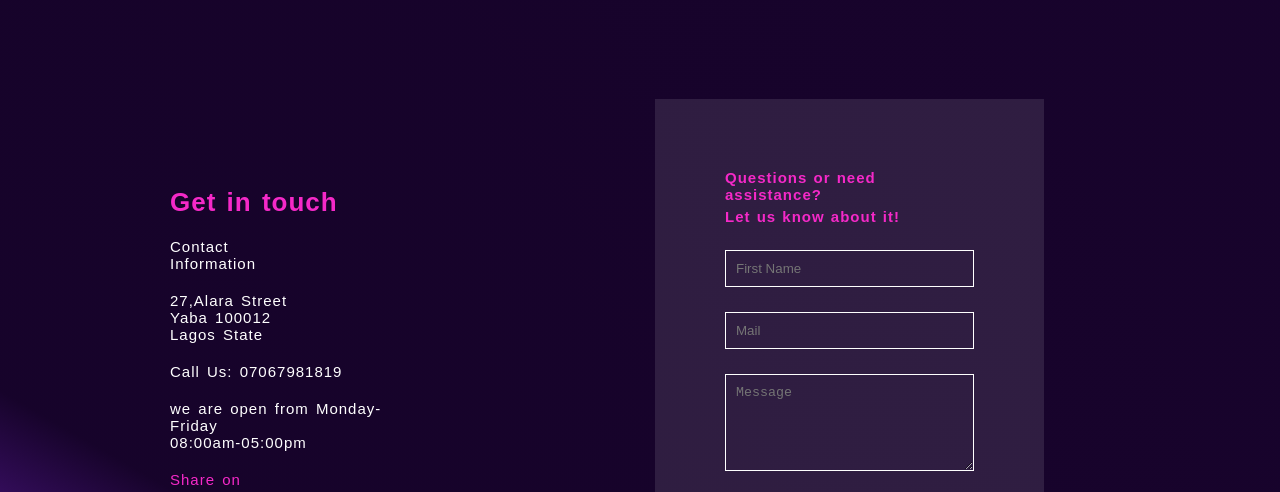
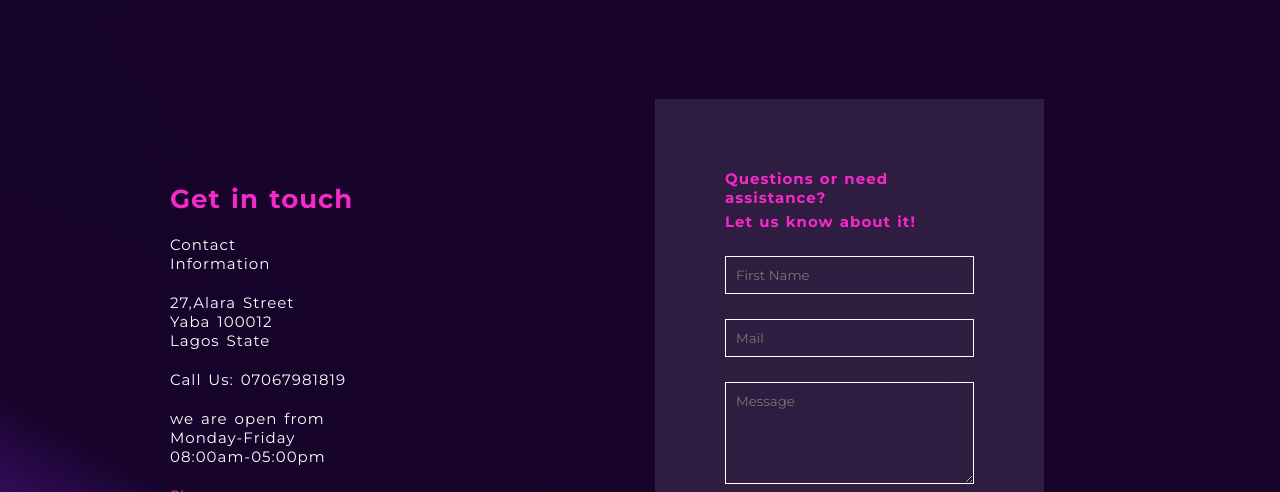
Before and after one commit to dev-sis/hackathon-challenge, a plain HTML site: page index.html in a window 1280 px wide. Shown: the part 91-583 px from the top of the page. Drawn offline with Linux system fonts and the light colour scheme.

Commit message:
Add files via upload

```diff
--- a/Asset/Css/style.css
+++ b/Asset/Css/style.css
@@ -1,7 +1,10 @@
+
+@import url('https://fonts.googleapis.com/css2?family=Montserrat:ital,wght@0,100;0,200;0,300;0,400;0,500;0,600;0,700;1,100&display=swap');
 *{
     margin: 0;
     padding: 0;
     box-sizing: border-box;
+    font-family: 'Montserrat', 'Segoe UI', Tahoma, Geneva, Verdana, sans-serif !important;
 }
 /* body style rules */
 body{
@@ -16,15 +19,6 @@ body{
     linear-gradient(-336deg, rgba(28, 2, 54, 0.8), rgba(17, 1, 34, 0.8)70.71%);;
 }
 
-
-.container{
-    width: 100%;
-    height: 100vh;
-    display: flex;
-    flex-direction: column;
-    justify-content: flex-start;
-    align-items: flex-start;
-}
 
 
 header{
--- a/index.html
+++ b/index.html
@@ -7,7 +7,7 @@
     <link rel="stylesheet" href="./Asset/Css/style.css">
 </head>
 <body>
-    <div class="container">
+
         <header>
             <h1>get<span class="link">linked</span></h1>
             <nav>
@@ -17,8 +17,6 @@
                 <a href="" class="active">Contact</a>
 
             </nav>
-
-
                 <a href="" class="register">Register</a>
 
         </header>
@@ -64,7 +62,5 @@
             </form>
         </main>
 
-    </div>
-
 </body>
 </html>
```
